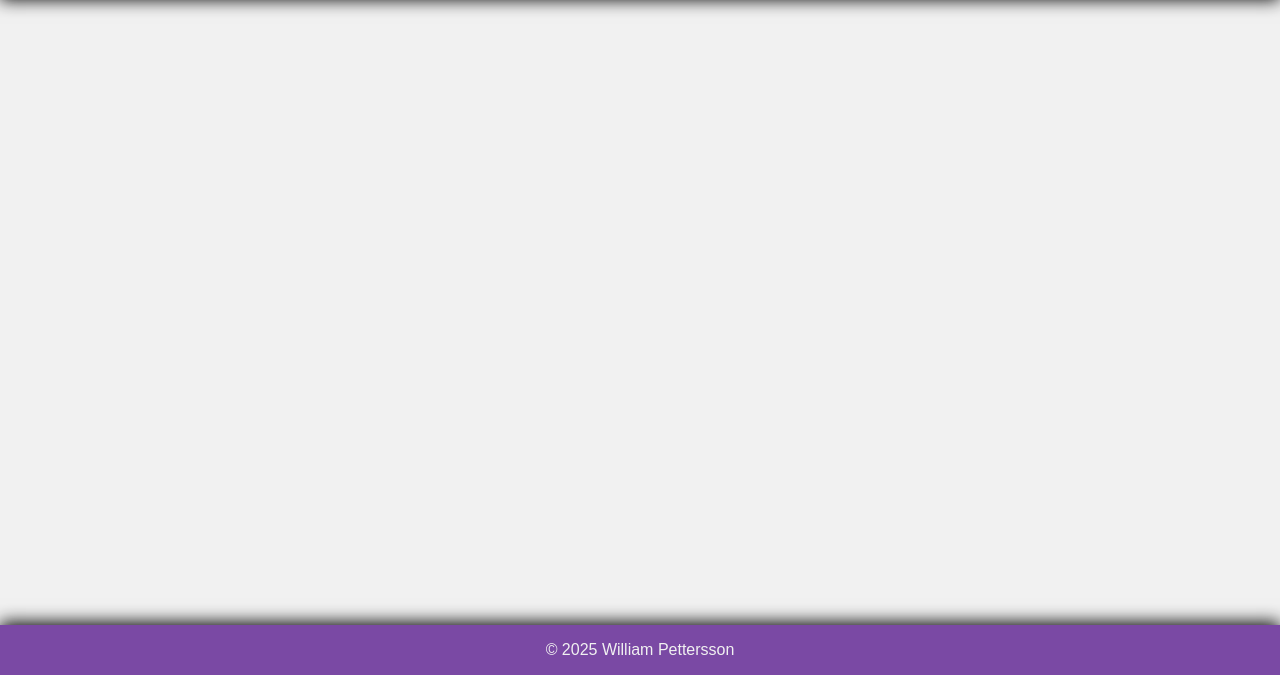
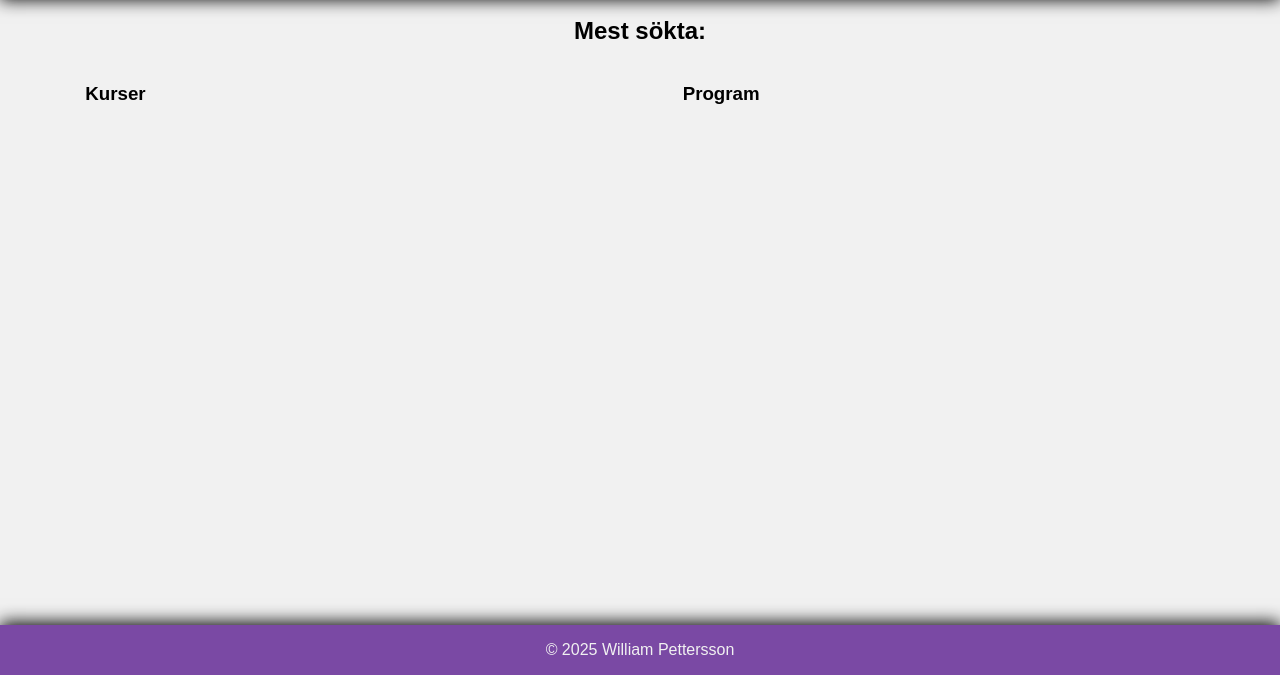
Before and after one commit to AstronomyOverdrive/dt211g_moment5, a website built with Parcel: page src/chart.html in a window 1280 px wide. Shown: the part 125-800 px from the top of the page. Built offline with nearby package versions, Linux system fonts and the light colour scheme; no server answers.

Commit message:
Change styling of charts

```diff
--- a/src/chart.html
+++ b/src/chart.html
@@ -33,8 +33,17 @@
             </nav>
         </header>
         <main>
-            <div id="bar-chart"></div>
-            <div id="circle-chart"></div>
+            <h2>Mest sökta:</h2>
+            <div class="chart-container">
+                <div>
+                    <h3>Kurser</h3>
+                    <div id="bar-chart"></div>
+                </div>
+                <div>
+                    <h3>Program</h3>
+                    <div id="circle-chart"></div>
+                </div>
+            </div>
         </main>
         <footer>
             © 2025 William Pettersson
--- a/src/scripts/chart.js
+++ b/src/scripts/chart.js
@@ -73,7 +73,7 @@ function drawBarChart(itemNames, itemApplicants) {
         },
         chart: {
             type: "bar",
-            width: 500
+            width: "100%"
         },
         plotOptions: {
             bar: {
@@ -109,7 +109,8 @@ function drawCircleChart(itemNames, itemApplicants) {
         },
         chart: {
             type: "pie",
-            width: 500
+            width: "100%",
+            height: "100%"
         },
         labels: itemNames,
         series: itemApplicants
--- a/src/styles/layout/_flex-container.scss
+++ b/src/styles/layout/_flex-container.scss
@@ -23,6 +23,12 @@
         }
     }
 }
+.chart-container {
+    display: flex;
+    flex-wrap: wrap;
+    justify-content: space-evenly;
+    margin-top: 1rem;
+}
 
 @media only screen and (min-width: 1024px) { /* For viewports over 1024px */
     .flex-container {
@@ -32,6 +38,10 @@
             width: 30%;
         }
     }
+    .chart-container > div {
+        width: 40%;
+        aspect-ratio: auto;
+    }
 }
 @media only screen and (max-width: 1024px) { /* For viewports under 1024px */
     .flex-container {
@@ -40,6 +50,10 @@
         .item-container, .animation-container {
             width: 45%;
         }
+    }
+    .chart-container > div {
+        width: 90%;
+        aspect-ratio: 5/3;
     }
 }
 @media only screen and (max-width: 600px) { /* For viewports under 600px */
```
Also changed, not shown: docs/animation.html (+1 -1 lines), docs/chart.html (+1 -1 lines), docs/index.html (+1 -1 lines), docs/map.html (+1 -1 lines), docs/sass.html (+1 -1 lines), 6 other files.
